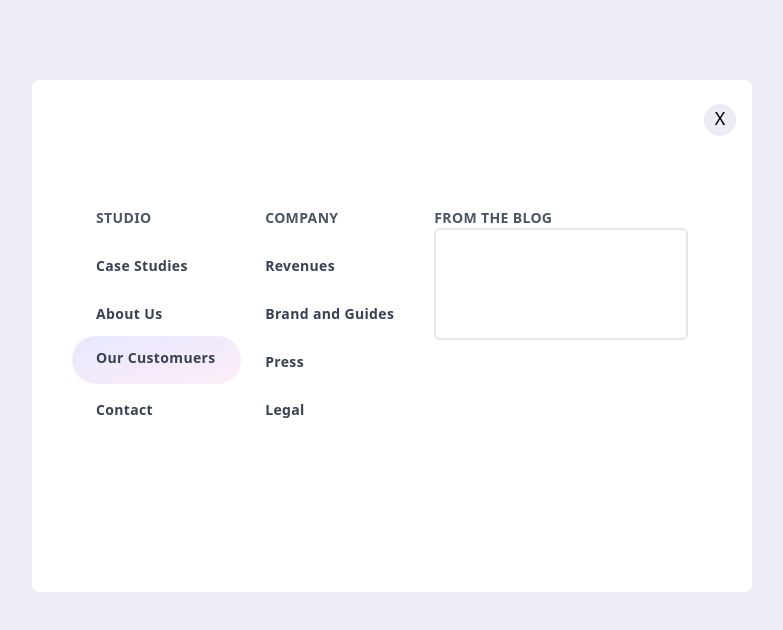
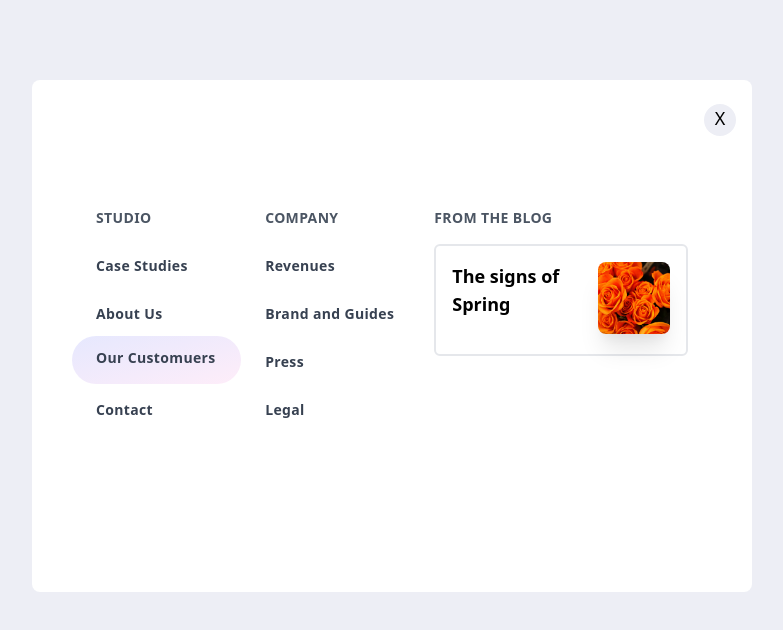
Before and after one commit to nasir-001/100-components, a Vue app: page /layout19 in a window 1280 px wide. Shown: the top 630 px of the page, without its empty margins (248-1031 px from the left). Built offline with nearby package versions, Linux system fonts and the light colour scheme; the HTML template or start-up script is replaced by a standard one.

Commit message:
add the right hand first card and the image in component 19

```diff
--- a/src/views/Layout19.vue
+++ b/src/views/Layout19.vue
@@ -51,9 +51,14 @@
           <div class="text-sm tracking-wide font-semibold text-gray-600">
             FROM THE BLOG
           </div>
-          <div class="border-2 border-gray-200 rounded-md w-full h-28">
-            <div class="flex justify-between pt-10 mx-4">
-
+          <div class="border-2 mt-4 border-gray-200 rounded-md w-full h-28">
+            <div class="flex justify-between pt-4 mx-4">
+              <div class="text-lg w-1/2 font-semibold">
+                The signs of Spring
+              </div>
+              <div class="w-18">
+                <img class="h-18 object-cover rounded-lg shadow-xl" src="/img/pexels-jeff-wang-462402.jpg">
+              </div>
             </div>
           </div>
         </div>
```
Also changed, not shown: public/img/pexels-jeff-wang-462402.jpg (added), 1 other file (tests, documents, lock files or other folders).
